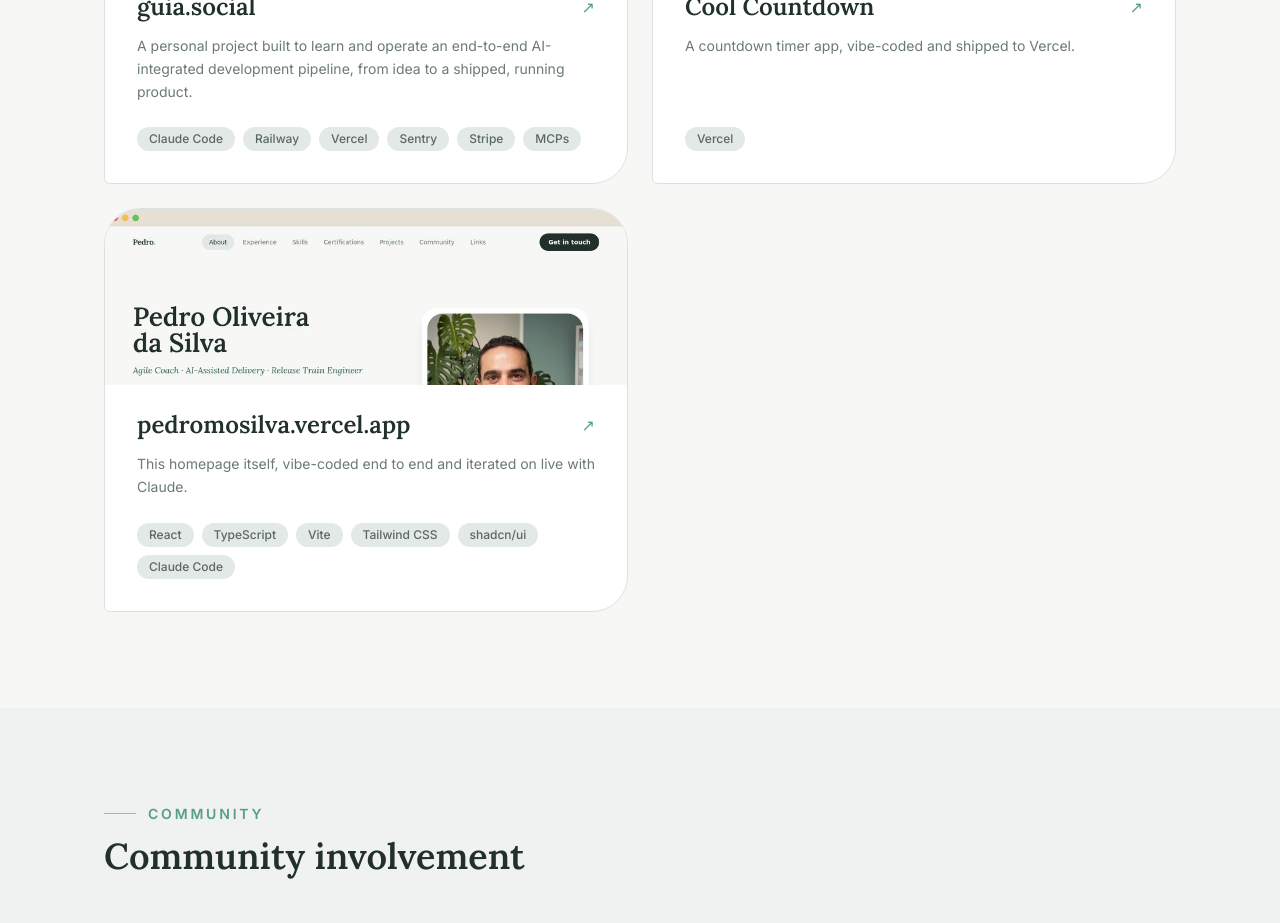
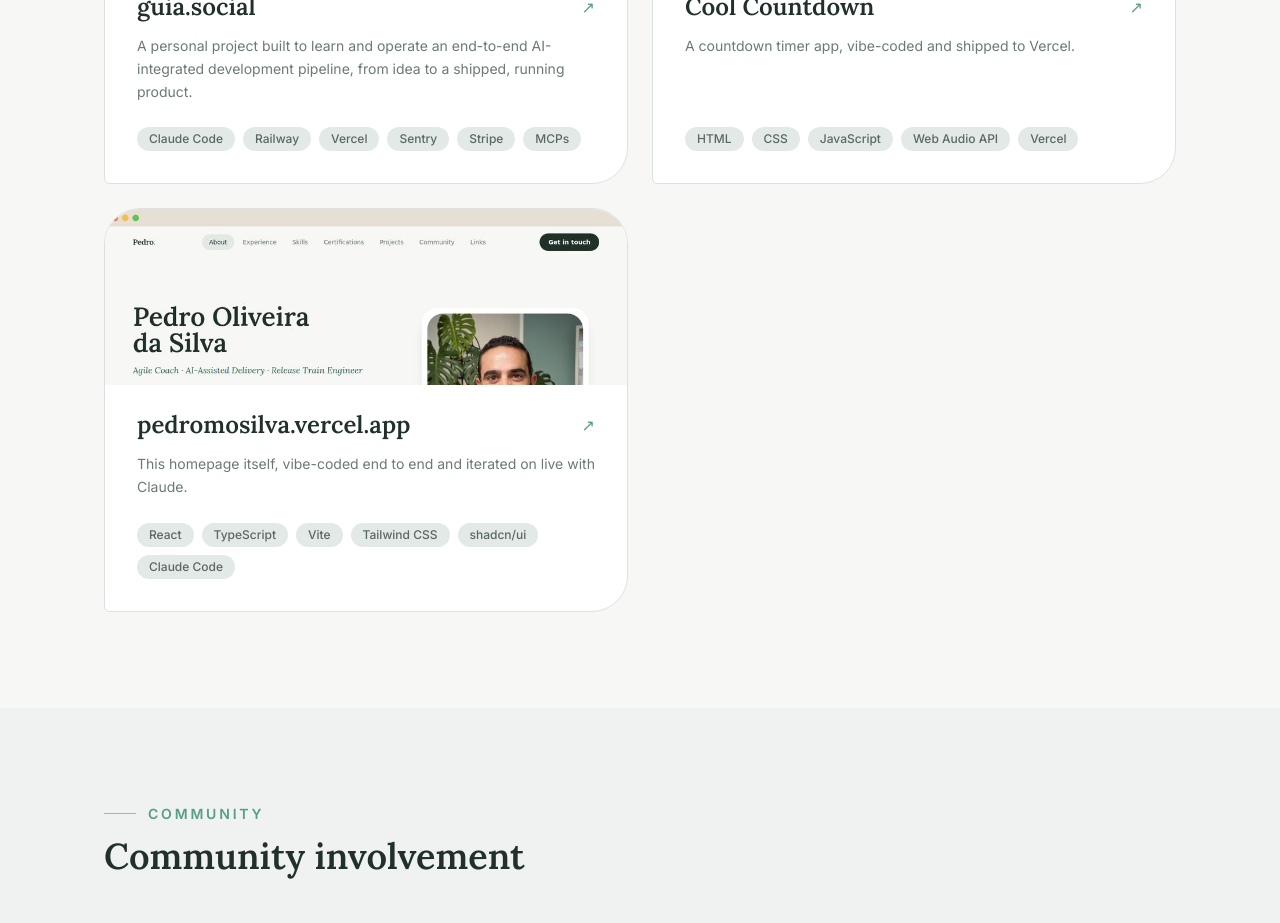
Before and after one commit to pedromosilva/pedromosilva, a React (Vite) app: page / in a window 1280 px wide. Shown: the part 5200-6123 px from the top of the page. Built offline with nearby package versions, Linux system fonts and the light colour scheme.

Commit message:
Update Cool Countdown project preview and stack tags

```diff
--- a/src/data/content.ts
+++ b/src/data/content.ts
@@ -312,7 +312,7 @@
   {
     name: "Cool Countdown",
     description: "A countdown timer app, vibe-coded and shipped to Vercel.",
-    stack: ["Vercel"],
+    stack: ["HTML", "CSS", "JavaScript", "Web Audio API", "Vercel"],
     href: "https://cool-countdown-sn4o.vercel.app",
     image: "/projects/cool-countdown.jpg",
   },
```
Also changed, not shown: public/projects/cool-countdown.jpg.
